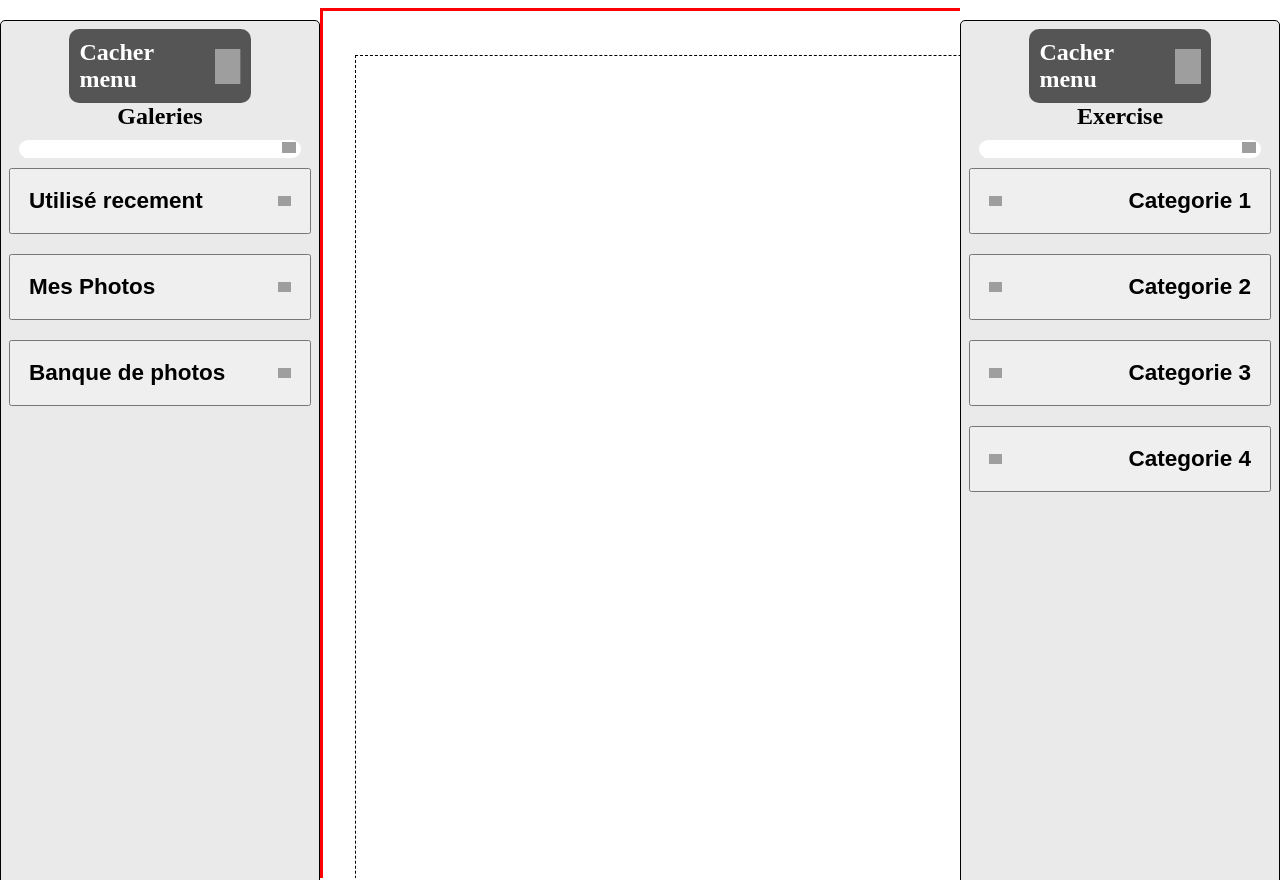
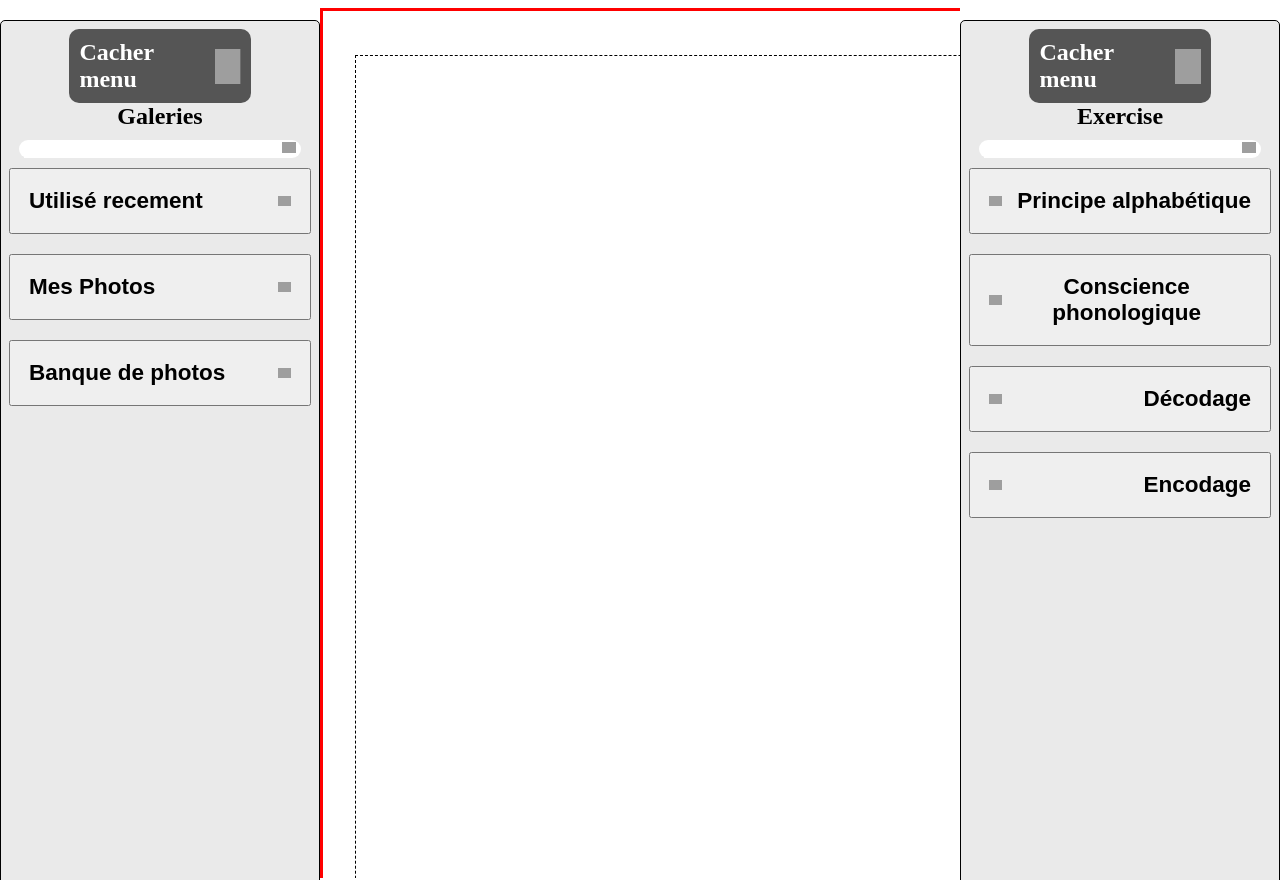
Before and after one commit to DUT-Info-Montreuil/SAE-Generateur-Dexo, a PHP site: page /index.php?module=home in a window 1280 px wide. Shown: the part 50-930 px from the top of the page. Run offline with PHP 8.4, Linux system fonts and the light colour scheme; data that the repository does not hold is empty; some libraries are stand-ins or nearby versions; grey boxes are pictures that could not be loaded.

Commit message:
Rename categories

```diff
--- a/src/modules/mod_home/vue_home.php
+++ b/src/modules/mod_home/vue_home.php
@@ -152,7 +152,7 @@ class VueHome extends GenericView
                 <section>
                     <button class="collapsible">
                         <img class="Hide" src="../res/img/hide.png"> <!-- JS passer à img/show.png-->
-                        <h2>Categorie 1</h2>
+                        <h2>Principe alphabétique</h2>
                     </button>
                     <div class="content">
                         <object class="object-categories" id="exos-categorie1" type="text/html" data="./html/categories/cat1.html">
@@ -164,7 +164,7 @@ class VueHome extends GenericView
                 <section>
                     <button class="collapsible">
                         <img class="Hide" src="../res/img/hide.png"> <!-- JS passer à img/show.png-->
-                        <h2>Categorie 2</h2>
+                        <h2>Conscience phonologique</h2>
                     </button>
                     <div class="content">
                         <object class="object-categories" id="exos-categorie2" type="text/html" data="./html/categories/cat2.html">
@@ -176,7 +176,7 @@ class VueHome extends GenericView
                 <section>
                     <button class="collapsible">
                         <img class="Hide" src="../res/img/hide.png"> <!-- JS passer à img/show.png-->
-                        <h2>Categorie 3</h2>
+                        <h2>Décodage</h2>
                     </button>
                     <div class="content">
                         <object class="object-categories" id="exos-categorie3" type="text/html" data="./html/categories/cat3.html">
@@ -188,7 +188,7 @@ class VueHome extends GenericView
                 <section>
                     <button class="collapsible">
                         <img class="Hide" src="../res/img/hide.png"> <!-- JS passer à img/show.png-->
-                        <h2>Categorie 4</h2>
+                        <h2>Encodage</h2>
                     </button>
                     <div class="content">
                         <object class="object-categories" id="exos-categorie4" type="text/html" data="./html/categories/cat4.html">
```
